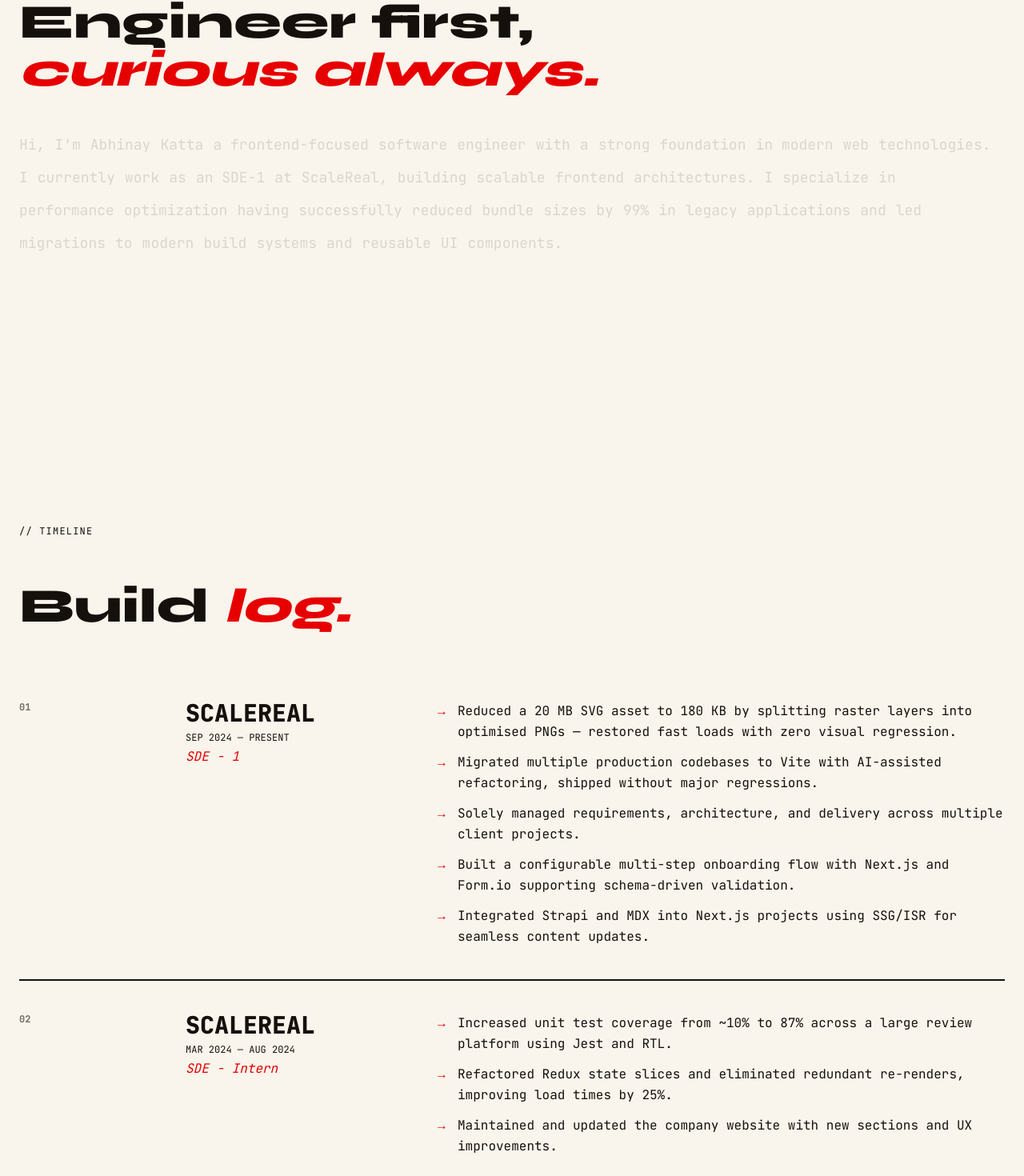
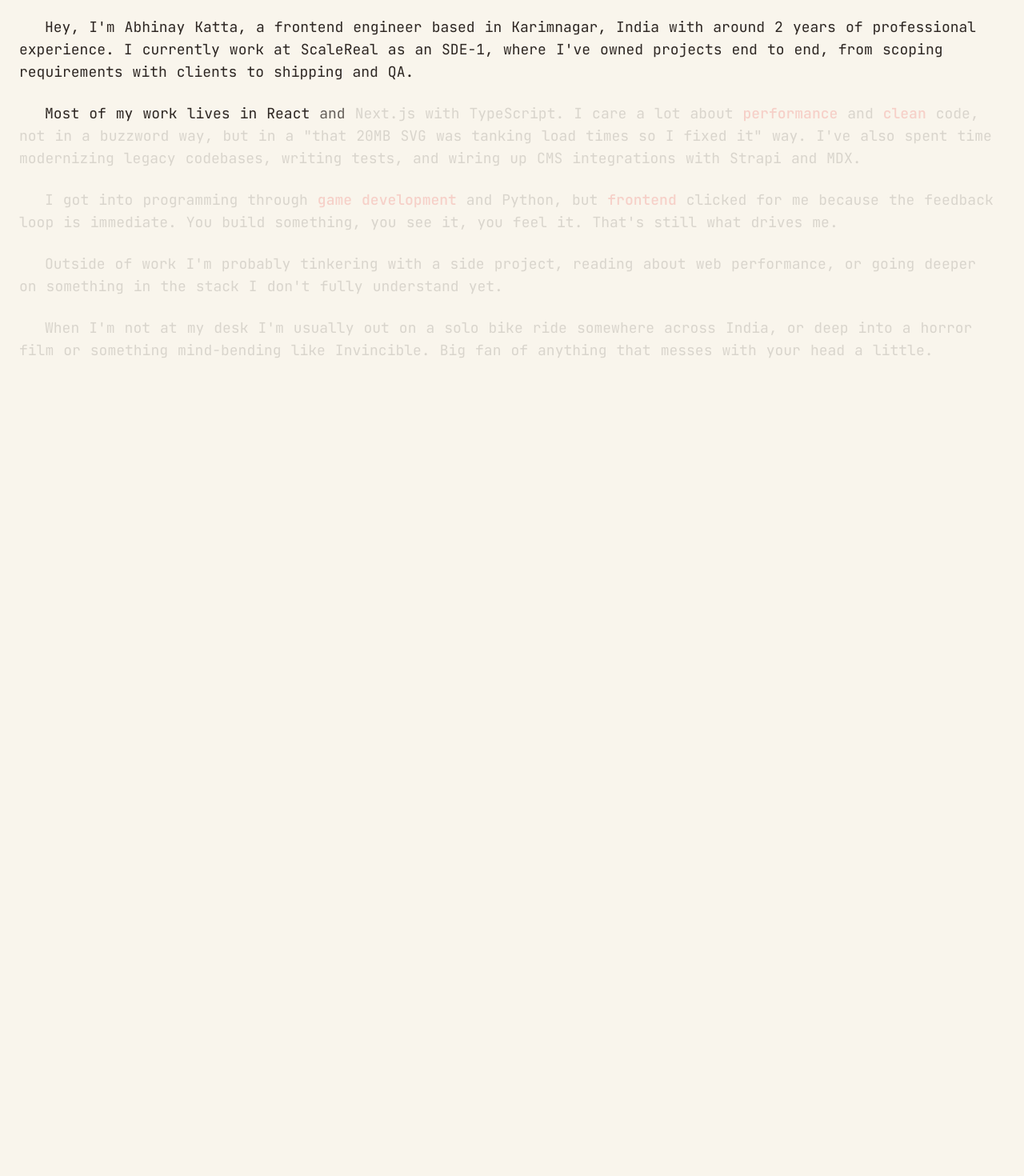
Before and after one commit to abhikatta/portfolio, a Next.js app: page / in a window 1280 px wide. Shown: the part 1072-2542 px from the top of the page at 80% size. Built offline with nearby package versions, Linux system fonts and the light colour scheme.

Commit message:
refactor: enhance About section content and layout with responsive scroll animations and optimize Experience component rendering

```diff
--- a/app/components/about.tsx
+++ b/app/components/about.tsx
@@ -1,38 +1,56 @@
 "use client";
 import { useScroll } from "motion/react";
-import { useEffect, useRef } from "react";
+import { useRef } from "react";
 import CommentTag from "./ui/comment-tag";
 import Container from "./ui/container";
 import RevealWord from "./ui/reveal-word";
 import SectionTitle from "./ui/section-title";
-// import { WORDS } from "@/constants/about";
+import { cn } from "@/lib/utils";
 
-const WORDS = `
-Hi, I'm Abhinay Katta a
-frontend-focused software engineer with a strong foundation in
-modern web technologies. I currently work as an
-SDE-1 at ScaleReal, building scalable frontend architectures.
-I specialize in performance optimization having successfully reduced bundle sizes by
-99% in legacy applications and led migrations to modern build systems and reusable
-UI components.
-`;
+const PARAGRAPHS = [
+  {
+    text: `Hey, I'm Abhinay Katta, a frontend engineer based in Karimnagar, India with around 2 years of professional experience. I currently work at ScaleReal as an SDE-1, where I've owned projects end to end, from scoping requirements with clients to shipping and QA.`,
+    highlights: [],
+  },
+  {
+    text: `Most of my work lives in React and Next.js with TypeScript. I care a lot about performance and clean code, not in a buzzword way, but in a "that 20MB SVG was tanking load times so I fixed it" way. I've also spent time modernizing legacy codebases, writing tests, and wiring up CMS integrations with Strapi and MDX.`,
+    highlights: ["performance", "clean", " code,"],
+  },
+  {
+    text: `I got into programming through game development and Python, but frontend clicked for me because the feedback loop is immediate. You build something, you see it, you feel it. That's still what drives me.`,
+    highlights: ["game", "development", "Python,", "frontend"],
+  },
+  {
+    text: `Outside of work I'm probably tinkering with a side project, reading about web performance, or going deeper on something in the stack I don't fully understand yet.`,
+    highlights: [],
+  },
+  {
+    text: `When I'm not at my desk I'm usually out on a solo bike ride somewhere across India, or deep into a horror film or something mind-bending like Invincible. Big fan of anything that messes with your head a little.`,
+    highlights: ["Invincible."],
+  },
+];
 
 const About = () => {
   const ref = useRef<HTMLDivElement>(null);
   const { scrollYProgress } = useScroll({
     target: ref,
-    offset: ["start start", "end start"],
+    offset: ["start -0.2", "end 115%"], // stop animation just 15% below the last point of the ref
   });
 
-  useEffect(() => {
-    const unsubscribe = scrollYProgress.on("change", (e) => console.log(e));
-    return unsubscribe();
-  }, [scrollYProgress]);
+  const allWords = PARAGRAPHS.flatMap((para) => {
+    const words = para.text.trim().split(/\s+/);
+    return words.map((word, i) => ({
+      word,
+      isFirstWordOfParagraph: i === 0,
+      isHighlighted: para.highlights.some(
+        (h) => word.replace(/[^a-zA-Z]/g, "").toLowerCase() === h.toLowerCase(), // incase i messed up the case sensitivity
+      ),
+    }));
+  });
+
   return (
-    <section
-      ref={ref}
-      className="flex h-full min-h-screen flex-col items-center justify-center"
-    >
+    <section ref={ref} className="h-auto xl:h-[500vh]">
+      <div className="flex h-full flex-col items-center justify-start xl:sticky xl:top-0 xl:h-screen xl:justify-center">
         <Container id="about" wantSpacing>
           <CommentTag>about</CommentTag>
           <SectionTitle>
@@ -40,45 +58,33 @@ const About = () => {
             <br />
             <span className="text-accent italic">curious always.</span>
           </SectionTitle>
-        <div className="text-foreground/90 mt-12 space-y-3 text-lg leading-relaxed">
-          {/* <p>
-            Hello, I&apos;m{" "}
-            <strong className="font-medium">Abhinay Katta</strong>, a
-            frontend-focused software engineer with a strong foundation in
-            modern web technologies. I currently work as an{" "}
-            <span className="text-accent text-base">SDE-1 at ScaleReal</span>,
-            building scalable frontend architectures.
-          </p>
-          <p>
-            I specialize in{" "}
-            <span className="text-accent">performance optimization</span> —
-            having successfully reduced bundle sizes by{" "}
-            <strong className="font-medium">99%</strong> in legacy applications
-            and led migrations to modern build systems and reusable UI
-            components.
-          </p>
-          <p>
-            I started my journey with game development and Python, but quickly
-            discovered my passion for building fast, intuitive, and
-            high-performing web experiences and mobile applications.
-          </p>
-          <p>
-            My current stack revolves around React, Next.js, TypeScript, paired
-            with robust state management tools like Redux, TanStack Query, and
-            Zustand.
-          </p> */}
-
-          {WORDS.split(" ").map((word, index) => (
+          <div className="flex flex-wrap items-center justify-start xl:hidden">
+            {PARAGRAPHS.map((p, index) => (
+              <span key={index} className="mt-6">
+                {p.text}
+              </span>
+            ))}
+          </div>
+          <div className="text-foreground/90 hidden text-lg xl:block">
+            {allWords.map((wordObj, index) => (
               <RevealWord
-              textLength={WORDS.length}
+                textLength={allWords.length}
                 key={index}
                 index={index}
                 scrollYProgress={scrollYProgress}
-              word={{ word, className: "text-lg" }}
+                word={{
+                  word: wordObj.word,
+                  className: cn(
+                    wordObj.isFirstWordOfParagraph && "ml-8",
+                    wordObj.isHighlighted && "text-accent font-medium",
+                  ),
+                }}
+                isFirstWordOfParagraph={wordObj.isFirstWordOfParagraph}
               />
             ))}
           </div>
         </Container>
+      </div>
     </section>
   );
 };
--- a/app/components/experience.tsx
+++ b/app/components/experience.tsx
@@ -1,22 +1,43 @@
 "use client";
-import { experiences } from "@/constants/experiences";
-import { motion, useScroll, useTransform } from "motion/react";
-import { useRef } from "react";
+import { type Experience, experiences } from "@/constants/experiences";
+import { motion, MotionValue, useScroll, useTransform } from "motion/react";
+import { memo, useRef } from "react";
 import Container from "./ui/container";
 import CommentTag from "./ui/comment-tag";
 import SectionTitle from "./ui/section-title";
 
-function ExperienceRow({
-  exp,
-  index,
-}: {
-  exp: (typeof experiences)[number];
+interface ExperienceLiProps {
+  i: number;
+  p: Experience["points"][0];
+  scrollYProgress: MotionValue<number>;
+}
+
+interface ExperienceRowProps {
+  exp: Experience;
   index: number;
-}) {
+}
+
+const ExperienceLi = memo(({ i, p, scrollYProgress }: ExperienceLiProps) => {
+  const opacity = useTransform(scrollYProgress, [0, 0.3 + i * 0.05], [0, 1]);
+  const x = useTransform(scrollYProgress, [0, 0.2 + i * 0.1], [-120, 0]);
+  return (
+    <motion.li
+      style={{ x, opacity }}
+      transition={{ delay: i * 0.05 }}
+      className="font-display flex gap-3 text-base leading-relaxed"
+    >
+      <span className="text-accent shrink-0">→</span>
+      <span>{p}</span>
+    </motion.li>
+  );
+});
+ExperienceLi.displayName = "ExperienceLi";
+
+const ExperienceRow = memo(({ exp, index }: ExperienceRowProps) => {
   const ref = useRef<HTMLDivElement>(null);
   const { scrollYProgress } = useScroll({
     target: ref,
-    offset: ["start 90%", "end 30%"],
+    offset: ["start 70%", "end 30%"],
   });
   const opacity = useTransform(scrollYProgress, [0, 0.3, 1], [0.25, 1, 1]);
   const y = useTransform(scrollYProgress, [0, 0.5], [60, 0]);
@@ -39,21 +60,13 @@ function ExperienceRow({
       </div>
       <ul className="col-span-12 space-y-3 sm:col-span-7">
         {exp.points.map((p, i) => (
-          <motion.li
-            key={i}
-            initial={{ opacity: 0, x: -20 }}
-            whileInView={{ opacity: 1, x: 0 }}
-            transition={{ delay: i * 0.05 }}
-            className="font-display flex gap-3 text-base leading-relaxed"
-          >
-            <span className="text-accent shrink-0">→</span>
-            <span>{p}</span>
-          </motion.li>
+          <ExperienceLi scrollYProgress={scrollYProgress} key={i} p={p} i={i} />
         ))}
       </ul>
     </motion.div>
   );
-}
+});
+ExperienceRow.displayName = "ExperienceRow";
 
 const Experience = () => {
   return (
--- a/app/components/ui/reveal-word.tsx
+++ b/app/components/ui/reveal-word.tsx
@@ -3,21 +3,13 @@ import { cn } from "@/lib/utils";
 import { MotionValue, motion, useTransform } from "motion/react";
 import { memo } from "react";
 
-// <span className="relative" key={index}>
-//   &nbsp;
-//   <span
-//     aria-hidden="true"
-//     className={cn("absolute opacity-1", behindTextClassName)}>
-//     {t}
-//   </span>
-//   <motion.span
-//     className="text-ink"
-//     style={{
-//       opacity,
-//     }}>
-//     {t}
-//   </motion.span>
-// </span>
+interface RevealWordProps {
+  textLength: number;
+  scrollYProgress: MotionValue<number>;
+  index: number;
+  word: { word: string; className?: string };
+  isFirstWordOfParagraph: boolean;
+}
 
 const RevealWord = memo(
   ({
@@ -25,23 +17,22 @@ const RevealWord = memo(
     textLength,
     index,
     word,
-  }: {
-    textLength: number;
-    scrollYProgress: MotionValue<number>;
-    index: number;
-    word: { word: string; className?: string };
-  }) => {
+    isFirstWordOfParagraph,
+  }: RevealWordProps) => {
     const start = index / textLength;
     const end = start + 1 / textLength;
     const range = [start, end];
     const opacity = useTransform(scrollYProgress, range, [0.15, 1]);
     return (
-      <motion.p
-        style={{ opacity }}
-        className={cn("mr-3 inline-block text-3xl", word.className)}
-      >
-        {word.word}
-      </motion.p>
+      <>
+        {isFirstWordOfParagraph && <div className="mt-6 w-full" />}
+        <motion.p
+          style={{ opacity }}
+          className={cn("mr-3 inline-block", word.className)}
+        >
+          {word.word}
+        </motion.p>
+      </>
     );
   },
 );
--- a/app/constants/experiences.ts
+++ b/app/constants/experiences.ts
@@ -1,14 +1,21 @@
-export const experiences = [
+export interface Experience {
+  title: string;
+  company: string;
+  period: string;
+  points: string[];
+}
+
+export const experiences: Experience[] = [
   {
     title: "SDE - 1",
     company: "ScaleReal",
     period: "Sep 2024 — Present",
     points: [
-      "Reduced a 20 MB SVG asset to 180 KB by splitting raster layers into optimised PNGs — restored fast loads with zero visual regression.",
-      "Migrated multiple production codebases to Vite with AI-assisted refactoring, shipped without major regressions.",
-      "Solely managed requirements, architecture, and delivery across multiple client projects.",
-      "Built a configurable multi-step onboarding flow with Next.js and Form.io supporting schema-driven validation.",
-      "Integrated Strapi and MDX into Next.js projects using SSG/ISR for seamless content updates.",
+      "Traced a performance issue back to a single 20MB SVG killing load times. Split it up, optimized it down to 180KB, zero visual difference.",
+      "Migrated multiple production codebases to modern tooling using AI-assisted refactoring. Shipped cleanly with no major regressions.",
+      "Owned multiple client projects end to end, requirements, architecture, stakeholder calls, and delivery.",
+      "Built a configurable multi-step onboarding flow with Next.js and Form.io with schema-driven validation.",
+      "Integrated Strapi and MDX into Next.js projects using SSG and ISR so content updates don't need a redeployment.",
     ],
   },
   {
@@ -16,9 +23,9 @@ export const experiences = [
     company: "ScaleReal",
     period: "Mar 2024 — Aug 2024",
     points: [
-      "Increased unit test coverage from ~10% to 87% across a large review platform using Jest and RTL.",
-      "Refactored Redux state slices and eliminated redundant re-renders, improving load times by 25%.",
-      "Maintained and updated the company website with new sections and UX improvements.",
+      "Took unit test coverage from ~10% to 87% across a large review platform using Jest and RTL.",
+      "Refactored Redux slices and killed redundant re-renders across key flows, shaved 25% off load times.",
+      "Maintained and improved the company website, new sections, UX fixes, the usual.",
     ],
   },
   {
@@ -26,19 +33,19 @@ export const experiences = [
     company: "Digi Frills",
     period: "Oct 2023 — Feb 2024",
     points: [
-      "Resolved 50+ issues and optimised components, reducing load times by ~15%.",
-      "Collaborated with designers to refine interfaces, improving user satisfaction by ~25%.",
-      "Debugged critical issues across product features, improving overall application stability.",
+      "Fixed 50+ bugs and optimized components, brought load times down by ~15%.",
+      "Worked closely with designers to tighten up interfaces, user satisfaction went up ~25% based on feedback.",
+      "Debugged critical issues across existing features and left the codebase more stable than I found it.",
     ],
   },
   {
-    title: "trying every interest in college",
-    company: "(self employed ig)",
+    title: "Trying every interest in college",
+    company: "self employed ig",
     period: "Mar 2020 — Oct 2023",
     points: [
       "Worked on a bunch of side projects with python, unity, react, react native etc",
-      "Built couple of games using unity",
-      "Almost built a full working 3d shooter game but my laptop crashed due to certain experiments trying to setup linux",
+      "Built a couple of games in Unity, actually finished ones too.",
+      "Almost shipped a full 3D shooter until my laptop died mid Linux experiment. RIP.",
     ],
   },
 ];
--- a/app/constants/socials.ts
+++ b/app/constants/socials.ts
@@ -10,7 +10,7 @@ export const socials: Social[] = [
   },
   {
     label: "GitHub",
-    href: "https://github.com/abhinaykatta",
+    href: "https://github.com/abhikatta",
   },
   {
     label: "Resume",
--- a/app/layout.tsx
+++ b/app/layout.tsx
@@ -64,7 +64,7 @@ export const metadata: Metadata = {
 
     images: [
       {
-        url: "/embed-preview.png",
+        url: "https://abhikatta.vercel.app/embed-preview.png",
         width: 1200,
         height: 630,
         alt: "Abhinay Katta Portfolio Preview",
@@ -77,8 +77,8 @@ export const metadata: Metadata = {
     title: "Abhinay Katta",
     description:
       "Explore projects, skills, and professional experience in software development and design.",
-    creator: "@yourhandle",
-    images: ["/embed-preview.png"],
+    creator: "@abhikkatta",
+    images: ["https://abhikatta.vercel.app/embed-preview.png"],
   },
 
   manifest: "/site.webmanifest",
@@ -90,6 +90,12 @@ export const metadata: Metadata = {
   },
 
   category: "technology",
+  other: {
+    "theme-color": "#e70000",
+  },
+  verification: {
+    google: "hm8I5fmrlai0lhGG_bhmtd3ETpBfdYAWea6rVGQnD5o",
+  },
 };
 
 export default function RootLayout({
@@ -107,6 +113,35 @@ export default function RootLayout({
       )}
     >
       <body className="flex min-h-full flex-col">
+        <script
+          type="application/ld+json"
+          dangerouslySetInnerHTML={{
+            __html: JSON.stringify({
+              "@context": "https://schema.org",
+              "@type": "Person",
+              name: "Abhinay Katta",
+              url: "https://abhikatta.vercel.app",
+              jobTitle: "Software Engineer",
+              description:
+                "Software engineer specializing in React, Next.js, and frontend development.",
+              email: "abhinaykatta97@email.com",
+              image: "https://abhikatta.vercel.app/abhinaykatta.webp",
+              knowsAbout: [
+                "React",
+                "Next.js",
+                "TypeScript",
+                "Frontend Development",
+                "Python",
+                "FastAPI",
+              ],
+              sameAs: [
+                "https://github.com/abhikatta",
+                "https://linkedin.com/in/abhinaykatta",
+                "https://twitter.com/abhikkatta",
+              ],
+            }),
+          }}
+        />
         <LenisWrapper>
           <Navbar />
           {children}
```
Also changed, not shown: public/abhinaykatta.webp (added). Lines whose indentation alone changed are shown as unchanged.
